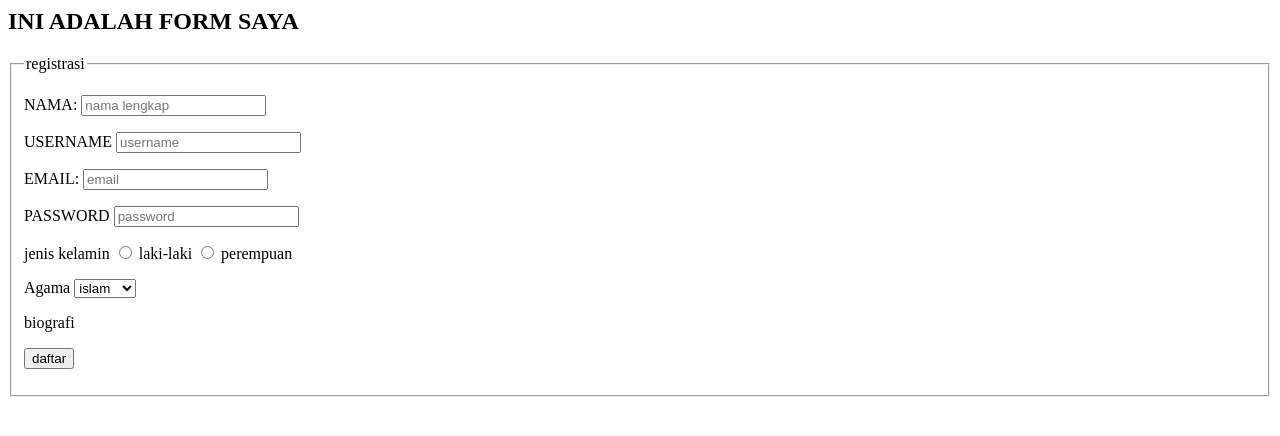
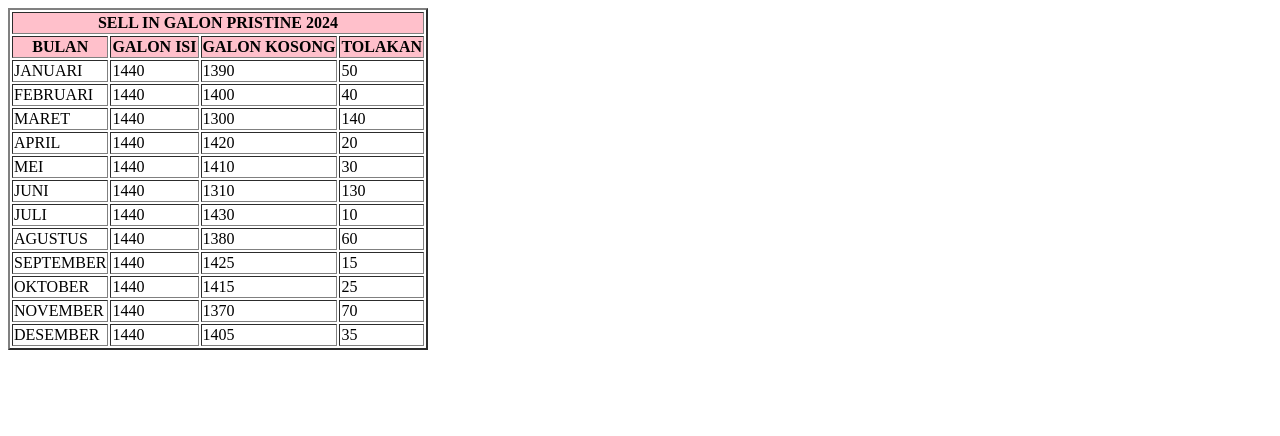
Before and after one commit to MYudhaa21/Myudhaaaa.io, a plain HTML site: page about.html in a window 1280 px wide. Drawn offline with Linux system fonts and the light colour scheme.

Commit message:
Add files via upload

```diff
--- a/about.html
+++ b/about.html
@@ -1,49 +1,92 @@
-<DOCTYPE html>
-<html lang="en">
-        <head>
-            <title>REGISTRASI</title>
-        </head>
-        <body>
-            <h2>INI ADALAH FORM SAYA</h2>
-            <form action="registrasi.php" menthod="POST">
-            <fieldset>
-                <legend>registrasi</legend>
-                <p>
-                    <label>NAMA:</label>
-                    <input type="text" name="nama"placeholder="nama lengkap">
-                </p>
-                <p>
-                    <label>USERNAME</label>
-                    <input type="text" name="username" placeholder="username">
-                </p>
-                <p>
-                    <label>EMAIL:</label>
-                    <input type="text" name="email" placeholder="email">
-                </p>
-                <p>
-                     <label>PASSWORD</label>
-                     <input type="text" name="password" placeholder="password">
-                </p>
-                <p>
-                    <label>jenis kelamin</label>
-                    <label><input type="radio" name="jenis_kelamin" value="laki-laki"/> laki-laki</label>
-                    <label><input type="radio" name="jenis_kelamin" value="perempuan"/> perempuan</label>
-                </p>
-                <p>
-                    <label>Agama</label>
-                    <select name="agama">
-                        <option value="islam">islam</option>
-                        <option value="kristen">kristen</option>
-                        <option value="hindu">hindu</option>
-                        <option value="budha">budha</option>
-            </select>
-            </p>
-            <label>biografi</label>
-            <textareana me="biografi"></textarea>
-            </p>
-            <p>
-                <input type="submit" name="submit" value="daftar"/>
-                </p>
-            </fieldset>
-        </html>
-        </body>
+<!DOCTYPE html>
+<html>
+<head>
+	<title>ini adalah table</title>
+</head>
+<body>
+	<table border="2">
+		<tr>
+			<th colspan="5" bgcolor="pink">SELL IN GALON PRISTINE 2024</th>
+		</tr>
+		<tr bgcolor="pink">
+			<th>BULAN</th>
+			<th>GALON ISI</th>
+			<th>GALON KOSONG</th>
+			<th>TOLAKAN</th>
+		</tr>
+		<tr>
+			<td>JANUARI</td>
+			<td>1440</td>
+			<td>1390</td>
+			<td>50</td>
+		</tr>
+		<tr>
+			<td>FEBRUARI</td>
+			<td>1440</td>
+			<td>1400</td>
+			<td>40</td>
+		</tr>
+		<tr>
+			<td>MARET</td>
+			<td>1440</td>
+			<td>1300</td>
+			<td>140</td>
+		</tr>
+		<tr>
+			<td>APRIL</td>
+			<td>1440</td>
+			<td>1420</td>
+			<td>20</td>
+		</tr>
+		<tr>
+			<td>MEI</td>
+			<td>1440</td>
+			<td>1410</td>
+			<td>30</td>
+		</tr>
+		<tr>
+			<td>JUNI</td>
+			<td>1440</td>
+			<td>1310</td>
+			<td>130</td>
+		</tr>
+<tr>
+			<td>JULI</td>
+			<td>1440</td>
+			<td>1430</td>
+			<td>10</td>
+		</tr>
+		<tr>
+			<td>AGUSTUS</td>
+			<td>1440</td>
+			<td>1380</td>
+			<td>60</td>
+		</tr>
+		<tr>
+			<td>SEPTEMBER</td>
+			<td>1440</td>
+			<td>1425</td>
+			<td>15</td>
+		</tr>
+		<tr>
+			<td>OKTOBER</td>
+			<td>1440</td>
+			<td>1415</td>
+			<td>25</td>
+		</tr>
+<tr>
+			<td>NOVEMBER</td>
+			<td>1440</td>
+			<td>1370</td>
+			<td>70</td>
+		</tr>
+		<tr>
+			<td>DESEMBER</td>
+			<td>1440</td>
+			<td>1405</td>
+			<td>35</td>
+		</tr>
+</tr>
+</table>
+</body>
+</html>
```
Also changed, not shown: content.html (added, +40 -0 lines), style.css (+9 -0 lines), website.html (+17 -21 lines).
